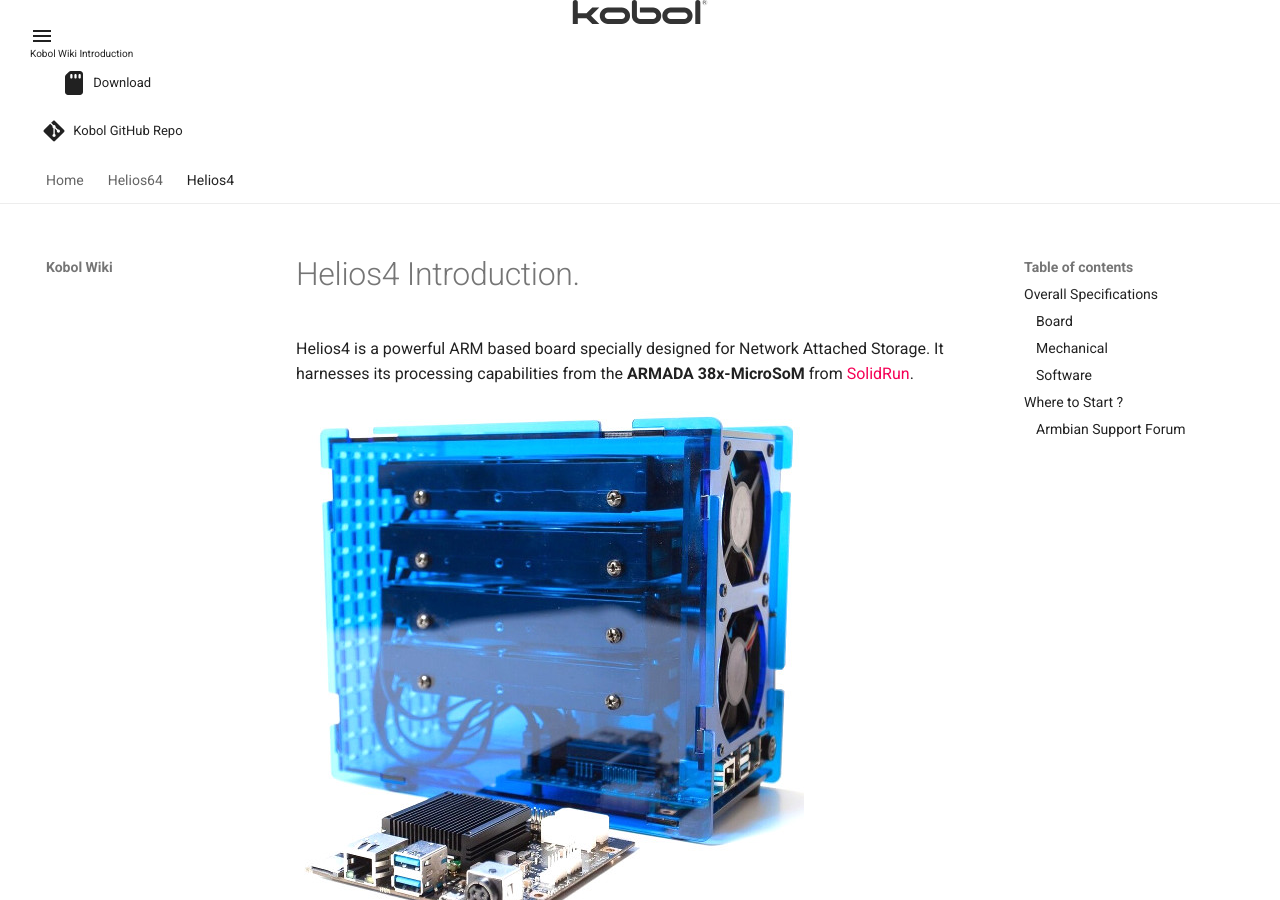
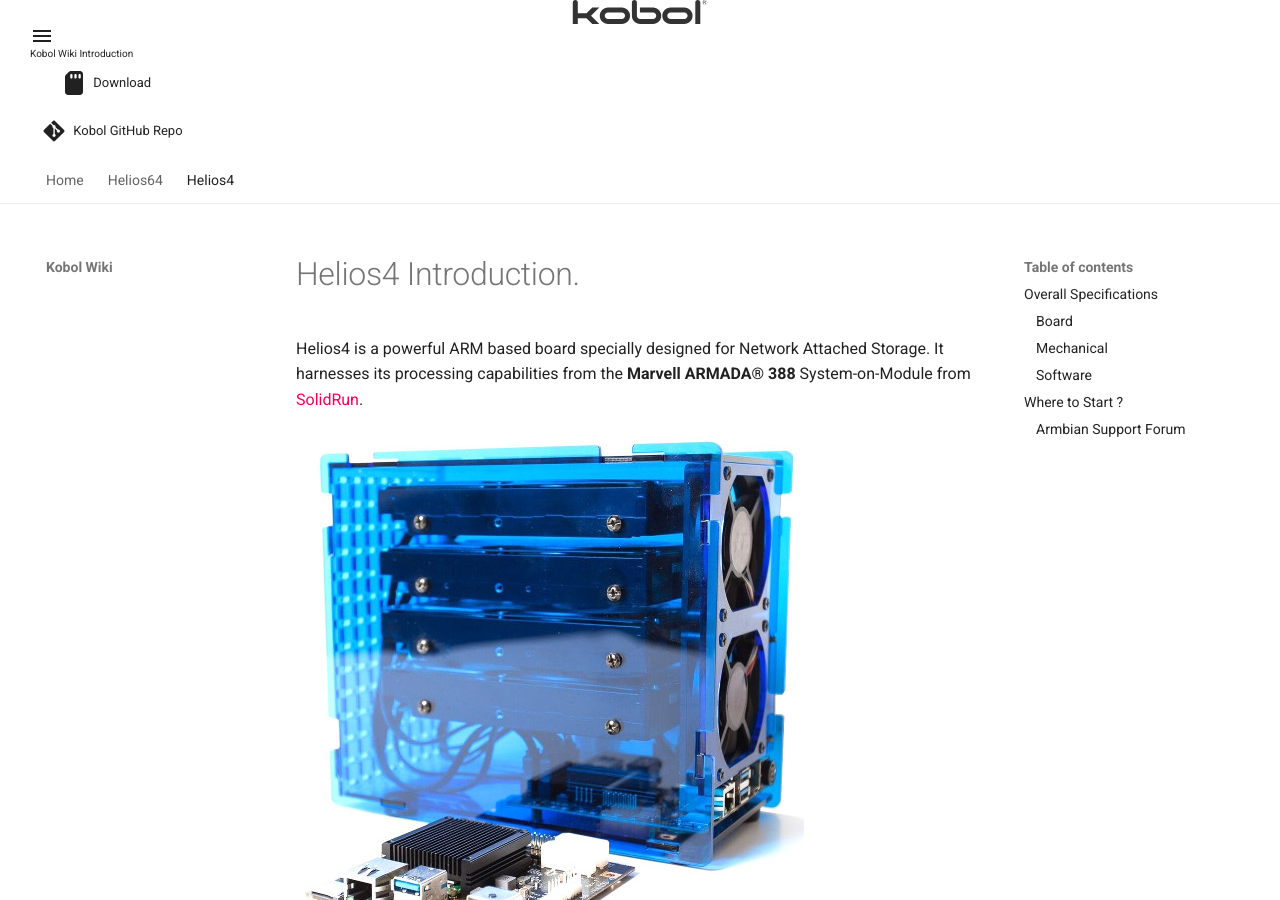
Before and after one commit to kobol-io/wiki, an MkDocs documentation site: the page built from docs/helios4/intro.md, in a window 1280 px wide and 900 px high. Built offline with MkDocs 1.6.1 and Material for MkDocs 9.7.7, drawn with Linux system fonts in a browser that asks for light colours.

Commit message:
Fix H4 introduction

```diff
--- a/docs/helios4/intro.md
+++ b/docs/helios4/intro.md
@@ -2,7 +2,7 @@ disqus:
 
 # Helios4 Introduction.
 
-Helios4 is a powerful ARM based board specially designed for Network Attached Storage. It harnesses its processing capabilities from the **ARMADA 38x-MicroSoM** from [SolidRun](https://wiki.solid-run.com/doku.php?id=products:a38x:microsom).
+Helios4 is a powerful ARM based board specially designed for Network Attached Storage. It harnesses its processing capabilities from the **Marvell ARMADA® 388** System-on-Module from [SolidRun](https://developer.solid-run.com/knowledge-base/a388-som-integration-guide).
 
 ![Helios64](/helios4/img/intro/helios4.jpg)
 
```
